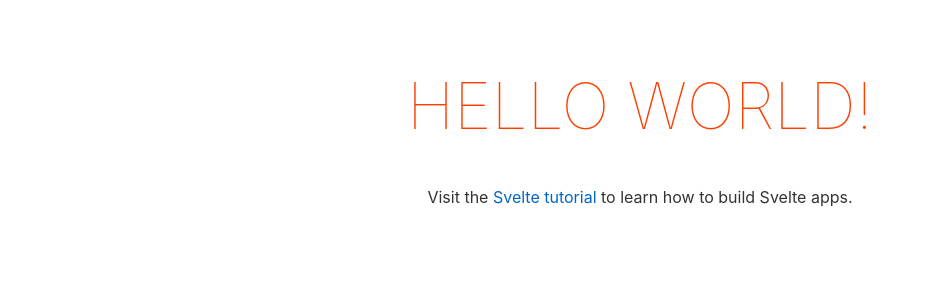
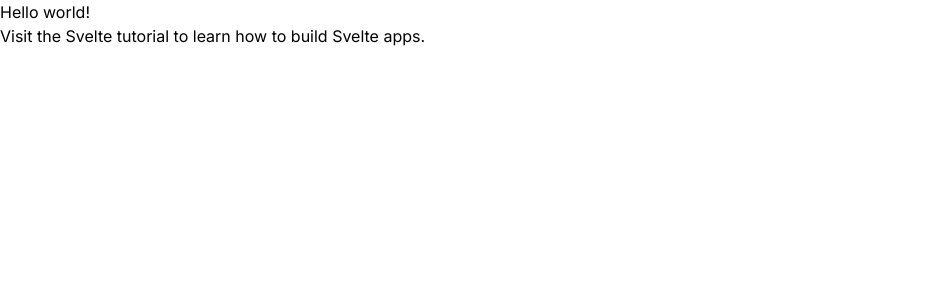
Before and after one commit to adamsome/d3-webgl-scatter-svelte, a Svelte app: page / in a window 1280 px wide. Shown: the top 300 px of the page, without its empty margins (0-929 px from the left). Built offline with nearby package versions, Linux system fonts and the light colour scheme.

Commit message:
Add tailwind

```diff
--- /dev/null
+++ b/postcss.config.js
@@ -0,0 +1,6 @@
+module.exports = {
+  plugins: {
+    tailwindcss: {},
+    autoprefixer: {},
+  },
+}
--- a/public/global.css
+++ /dev/null
@@ -1,63 +0,0 @@
-html, body {
-	position: relative;
-	width: 100%;
-	height: 100%;
-}
-
-body {
-	color: #333;
-	margin: 0;
-	padding: 8px;
-	box-sizing: border-box;
-	font-family: -apple-system, BlinkMacSystemFont, "Segoe UI", Roboto, Oxygen-Sans, Ubuntu, Cantarell, "Helvetica Neue", sans-serif;
-}
-
-a {
-	color: rgb(0,100,200);
-	text-decoration: none;
-}
-
-a:hover {
-	text-decoration: underline;
-}
-
-a:visited {
-	color: rgb(0,80,160);
-}
-
-label {
-	display: block;
-}
-
-input, button, select, textarea {
-	font-family: inherit;
-	font-size: inherit;
-	-webkit-padding: 0.4em 0;
-	padding: 0.4em;
-	margin: 0 0 0.5em 0;
-	box-sizing: border-box;
-	border: 1px solid #ccc;
-	border-radius: 2px;
-}
-
-input:disabled {
-	color: #ccc;
-}
-
-button {
-	color: #333;
-	background-color: #f4f4f4;
-	outline: none;
-}
-
-button:disabled {
-	color: #999;
-}
-
-button:not(:disabled):active {
-	background-color: #ddd;
-}
-
-button:focus {
-	border-color: #666;
-}
--- a/public/index.html
+++ b/public/index.html
@@ -15,7 +15,6 @@
   <link rel="icon" href="/icon.svg" type="image/svg+xml" />
   <link rel="apple-touch-icon" href="/apple-touch-icon.png" />
   <link rel="manifest" href="/manifest.webmanifest" />
-	<link rel='stylesheet' href='/global.css'>
 	<link rel='stylesheet' href='/build/bundle.css'>
 
 	<script defer src='/build/bundle.js'></script>
--- a/rollup.config.js
+++ b/rollup.config.js
@@ -1,33 +1,37 @@
-import svelte from 'rollup-plugin-svelte';
-import commonjs from '@rollup/plugin-commonjs';
-import resolve from '@rollup/plugin-node-resolve';
-import livereload from 'rollup-plugin-livereload';
-import { terser } from 'rollup-plugin-terser';
-import sveltePreprocess from 'svelte-preprocess';
-import typescript from '@rollup/plugin-typescript';
-import css from 'rollup-plugin-css-only';
+import commonjs from '@rollup/plugin-commonjs'
+import resolve from '@rollup/plugin-node-resolve'
+import typescript from '@rollup/plugin-typescript'
+import css from 'rollup-plugin-css-only'
+import livereload from 'rollup-plugin-livereload'
+import svelte from 'rollup-plugin-svelte'
+import { terser } from 'rollup-plugin-terser'
+import sveltePreprocess from 'svelte-preprocess'
 
-const production = !process.env.ROLLUP_WATCH;
+const production = !process.env.ROLLUP_WATCH
 
 function serve() {
-	let server;
+  let server
 
   function toExit() {
-		if (server) server.kill(0);
+    if (server) server.kill(0)
   }
 
   return {
     writeBundle() {
-			if (server) return;
-			server = require('child_process').spawn('npm', ['run', 'start', '--', '--dev'], {
+      if (server) return
+      server = require('child_process').spawn(
+        'npm',
+        ['run', 'start', '--', '--dev'],
+        {
           stdio: ['ignore', 'inherit', 'inherit'],
-				shell: true
-			});
+          shell: true,
+        }
+      )
 
-			process.on('SIGTERM', toExit);
-			process.on('exit', toExit);
+      process.on('SIGTERM', toExit)
+      process.on('exit', toExit)
+    },
   }
-	};
 }
 
 export default {
@@ -36,15 +40,20 @@
     sourcemap: true,
     format: 'iife',
     name: 'app',
-		file: 'public/build/bundle.js'
+    file: 'public/build/bundle.js',
   },
   plugins: [
     svelte({
-			preprocess: sveltePreprocess({ sourceMap: !production }),
+      preprocess: sveltePreprocess({
+        sourceMap: !production,
+        postcss: {
+          plugins: [require('tailwindcss'), require('autoprefixer')],
+        },
+      }),
       compilerOptions: {
         // enable run-time checks when not in production
-				dev: !production
-			}
+        dev: !production,
+      },
     }),
     // we'll extract any component CSS out into
     // a separate file - better for performance
@@ -57,12 +66,12 @@
     // https://github.com/rollup/plugins/tree/master/packages/commonjs
     resolve({
       browser: true,
-			dedupe: ['svelte']
+      dedupe: ['svelte'],
     }),
     commonjs(),
     typescript({
       sourceMap: !production,
-			inlineSources: !production
+      inlineSources: !production,
     }),
 
     // In dev mode, call `npm run start` once
@@ -75,9 +84,9 @@
 
     // If we're building for production (npm run build
     // instead of npm run dev), minify
-		production && terser()
+    production && terser(),
   ],
   watch: {
-		clearScreen: false
+    clearScreen: false,
+  },
 }
-};
--- a/src/App.svelte
+++ b/src/App.svelte
@@ -1,30 +1,37 @@
 <script lang="ts">
-	export let name: string;
+  export let name: string
 </script>
 
 <main>
-	<h1>Hello {name}!</h1>
-	<p>Visit the <a href="https://svelte.dev/tutorial">Svelte tutorial</a> to learn how to build Svelte apps.</p>
+  <h1>Hello {name}!</h1>
+  <p>
+    Visit the <a href="https://svelte.dev/tutorial">Svelte tutorial</a> to learn
+    how to build Svelte apps.
+  </p>
 </main>
 
-<style>
-	main {
-		text-align: center;
-		padding: 1em;
-		max-width: 240px;
-		margin: 0 auto;
-	}
+<style global>
+  @tailwind base;
+  @tailwind components;
+  @tailwind utilities;
 
-	h1 {
-		color: #ff3e00;
-		text-transform: uppercase;
-		font-size: 4em;
-		font-weight: 100;
-	}
+  @layer base {
+    html {
+      @apply bg-white;
+    }
 
-	@media (min-width: 640px) {
-		main {
-			max-width: none;
-		}
-	}
+    html.dark {
+      @apply bg-black;
+    }
+  }
+
+  @layer utilities {
+    .flex-start {
+      @apply flex justify-start items-start;
+    }
+
+    .flex-center {
+      @apply flex justify-center items-center;
+    }
+  }
 </style>
--- /dev/null
+++ b/tailwind.config.js
@@ -0,0 +1,27 @@
+const defaultTheme = require('tailwindcss/defaultTheme')
+
+module.exports = {
+  purge: {
+    enabled: !process.env.ROLLUP_WATCH,
+    layers: ['components', 'utilities'],
+    content: ['./public/index.html', './src/**/*.svelte'],
+    options: {
+      defaultExtractor: (content) => [
+        ...(content.match(/[^<>"'`\s]*[^<>"'`\s:]/g) || []),
+        ...(content.match(/(?<=class:)[^=>\/\s]*/g) || []),
+      ],
+    },
+  },
+  darkMode: 'class',
+  theme: {
+    extend: {
+      fontFamily: {
+        sans: ['Inter', ...defaultTheme.fontFamily.sans],
+      },
+    },
+  },
+  variants: {
+    extend: {},
+  },
+  plugins: [],
+}
```
Also changed, not shown: package.json (+8 -4 lines), 1 other file (tests, documents, lock files or other folders). Lines whose indentation alone changed are shown as unchanged.
